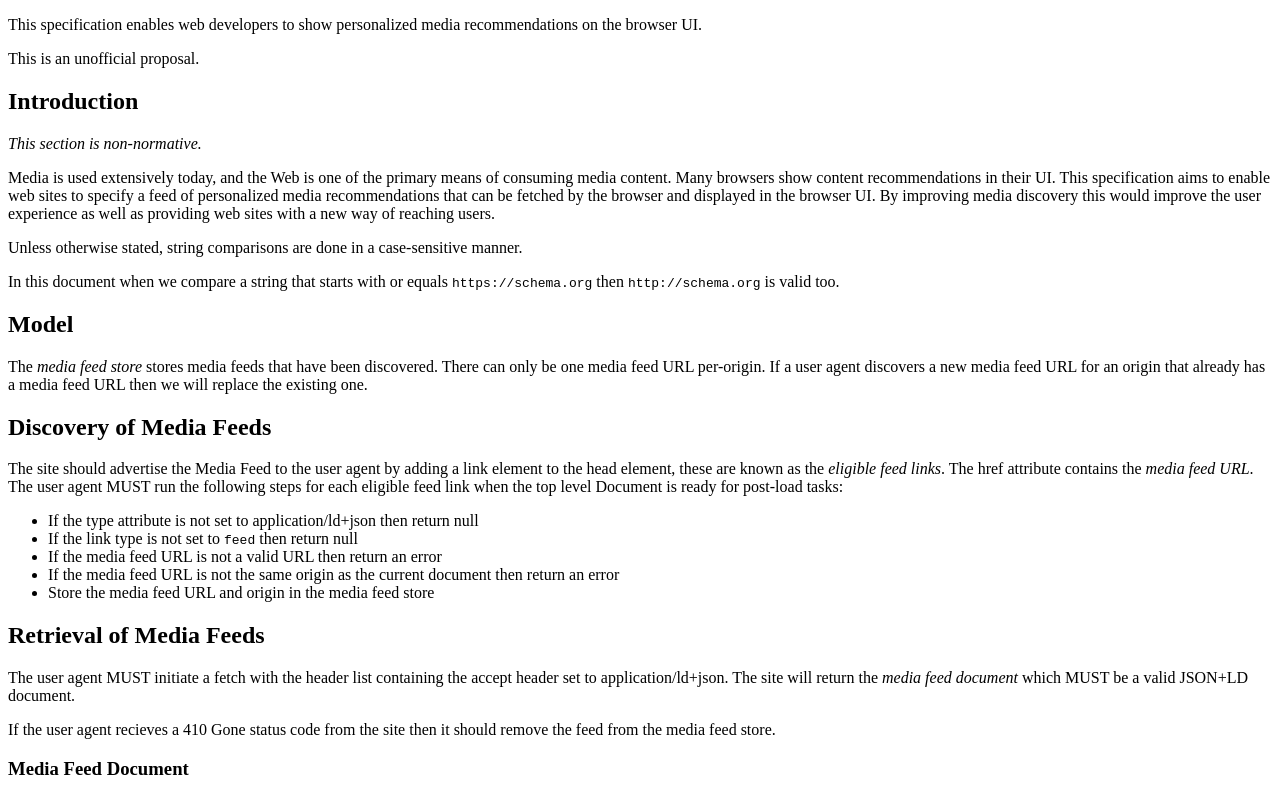
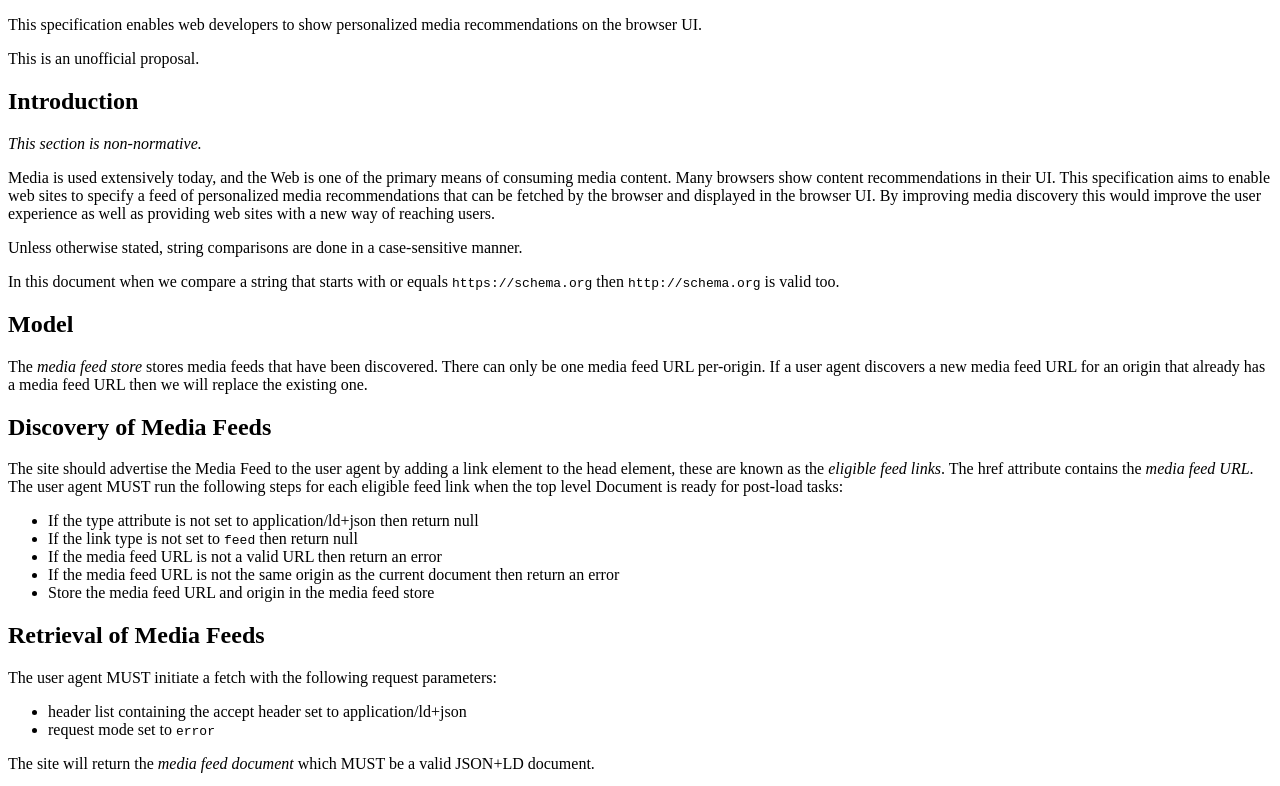
Before and after one commit to beccahughes/media-feeds, a plain HTML site: page index.html in a window 1280 px wide. Shown: the top 786 px of the page. Drawn offline with Linux system fonts and the light colour scheme.

Commit message:
Disable follow on redirect

```diff
--- a/index.html
+++ b/index.html
@@ -128,9 +128,23 @@
 
     <p>
       The user agent MUST initiate a <a data-cite="FETCH#fetching">fetch</a>
-      with the <a data-cite="FETCH#concept-header-list">header list</a>
-      containing the <a data-cite="rfc7231#header.accept">accept header</a> set
-      to <a data-cite="json-ld11#iana-considerations">application/ld+json</a>.
+      with the following <a data-cite="FETCH#concept-request">request</a>
+      parameters:
+
+      <ul>
+        <li>
+          <a data-cite="FETCH#concept-header-list">header list</a>
+          containing the <a data-cite="rfc7231#header.accept">accept header</a> set
+          to <a data-cite="json-ld11#iana-considerations">application/ld+json</a>
+        </li>
+        <li>
+          <a data-cite="FETCH#concept-request-redirect-mode">request mode</a> set to
+          <code>error</code>
+        </li>
+      </ul>
+    </p>
+
+    <p>
       The site will return the <dfn>media feed document</dfn> which MUST be a
       <a data-cite="json-ld11#dfn-json-ld-document">valid JSON+LD</a>
       document</a>.
```
